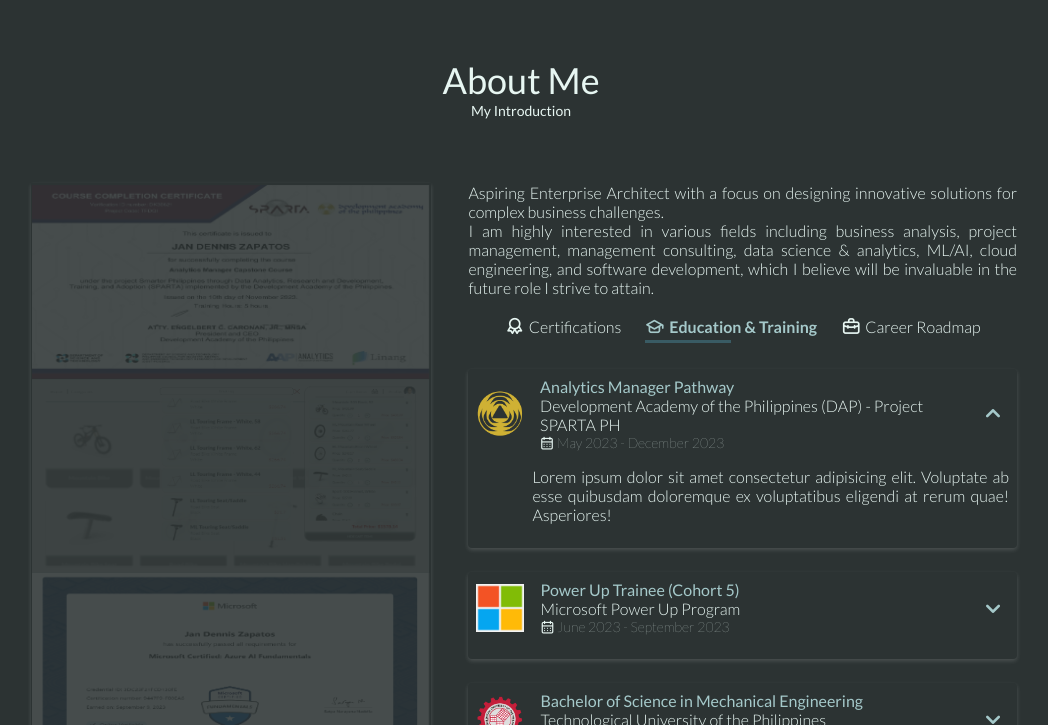
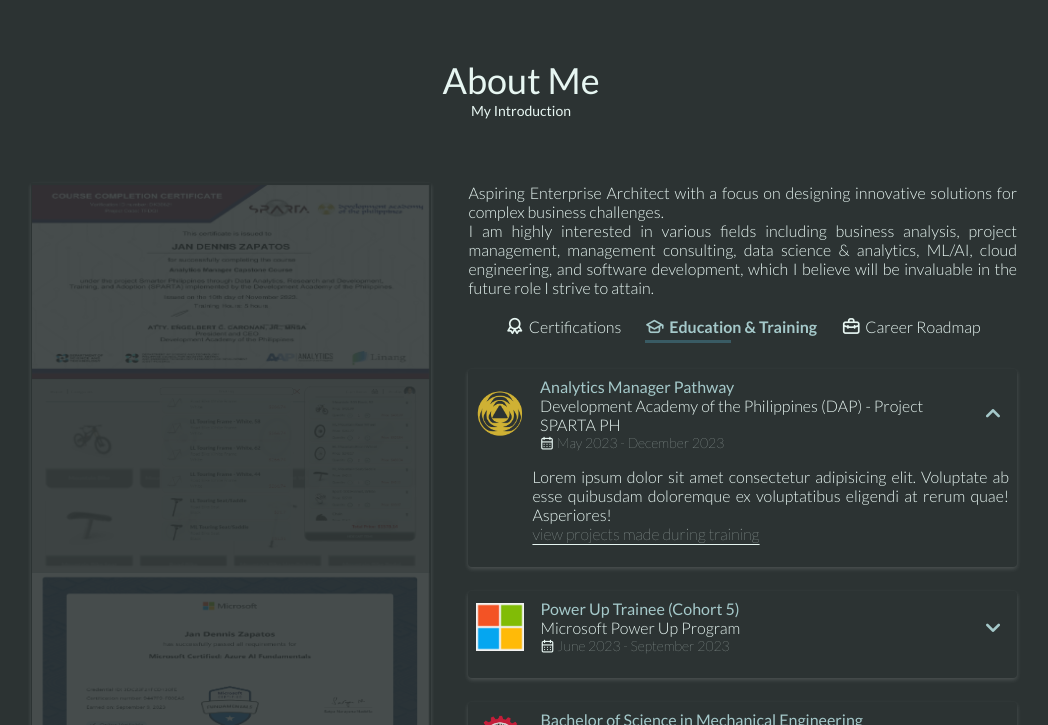
Before and after one commit to Dennis-Zapatos/Dennis-Zapatos-Portfolio, a plain HTML site: page index.html in a window 1280 px wide. Both pictures are taken after a click on the element "Education & Training". Shown: the part 2040-2765 px from the top of the page, without its empty margins (119-1167 px from the left). Drawn offline with nearby package versions, Linux system fonts and the light colour scheme.

Commit message:
Update index.html

```diff
--- a/index.html
+++ b/index.html
@@ -701,6 +701,10 @@
                       Lorem ipsum dolor sit amet consectetur adipisicing elit.
                       Voluptate ab esse quibusdam doloremque ex voluptatibus
                       eligendi at rerum quae! Asperiores!
+                      <br />
+                      <a href="#" target="_blank"
+                        >view projects made during training</a
+                      >
                     </p>
                   </div>
                 </div>
```
